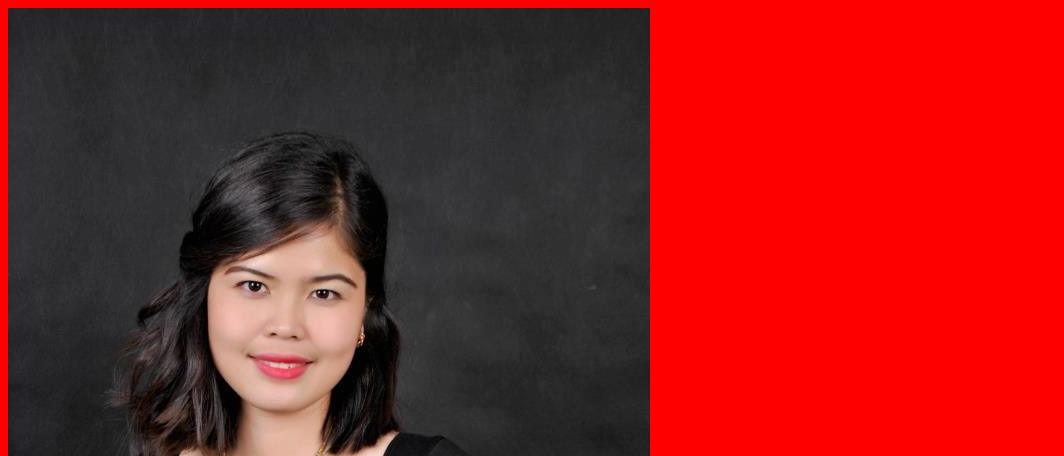
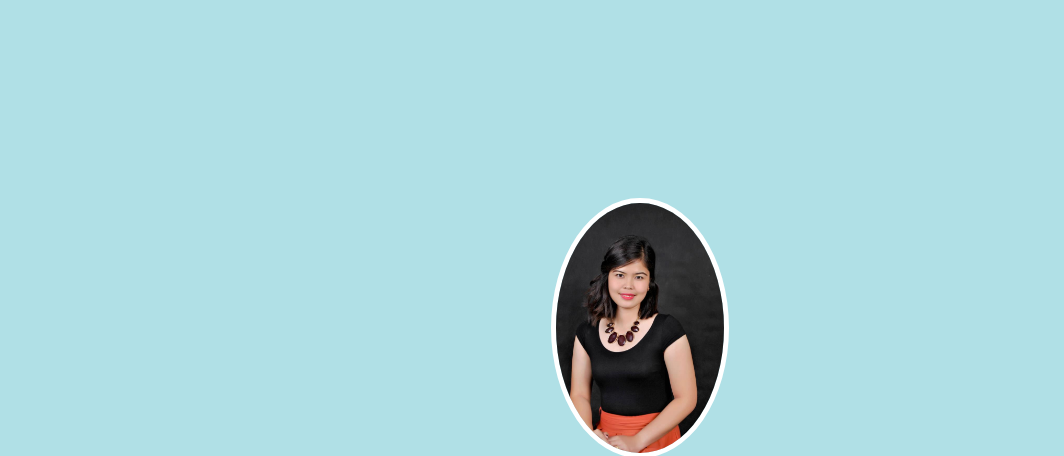
Before and after one commit to jovelynpoyaoan/mod00-00, a plain HTML site: page index.html in a window 1280 px wide. Shown: the top 456 px of the page, without its empty margins (0-1064 px from the left). Drawn offline with Linux system fonts and the light colour scheme.

Commit message:
My third commit

```diff
--- a/assets/css/style.css
+++ b/assets/css/style.css
@@ -1,3 +1,53 @@
+
+* {
+	padding: 0;
+	margin: 0;
+	font-family: 'Roboto Slab', serif;
+}
+
+
 body {
-	background-color: red;
+	/*background-color:powderblue;*/
 }
+
+#main-section {
+	background-color: powderblue
+}
+.about {
+	width: 60%;
+	/*margin: 0 auto;*/
+	text-align:center;
+	position: absolute;
+	top: 50%;
+	left: 50%;
+	transform: translate( -50%, -50%);
+}
+
+.my-picture {
+	height: 250px;
+	border-radius: 100%;
+	border-style: solid;
+	border-color: white;
+	border-width: 5px;
+}
+h1 {
+	color: #fff;
+	font-size:  50px;
+	font-weight: normal;
+}
+#portfolio-section {
+   background-color: orange
+}
+#skills-section {
+   background-color: yellow
+ }
+#about-section {
+   background-color: green
+ }
+
+#main-section,
+#portfolio-section,
+#skills-section,
+#about-section {
+     height: 100vh;
+}
--- a/index.html
+++ b/index.html
@@ -8,11 +8,18 @@
 	<title>Jovelyn Poyaoan-My Web Developer Portfolio </title>
 
     <link rel="stylesheet" type="text/css" href="assets/css/style.css">
+    <!--import google index -->
+    <link href="https://fonts.googleapis.com/css?family=Roboto+Slab" rel="stylesheet">
 
 </head>
 <body>
 	<main id="wrapper">
-		<img src="assets/img/me.jpg">
+
+		<section id= "main-section">
+
+			<div class="about">
+
+        <img class="my-picture" src="assets/img/me.jpg">
 
 		<h1>Jovelyn Poyaoan</h1>
 
@@ -20,6 +27,27 @@
 
 		<p class="bio">I am a Javascript and PHP developer, a Tuitt bootcamp student, a pharmacist who loves adventure and exciting things."</p>
 
+	       </div>
+
+       </section>
+        <!-- Portfolio section -->
+        <section id="portfolio-section">
+
+        	<h2>Portfolio Section</h2>
+
+       </section>
+
+       <section id="skills-section">
+
+           <h2>Skills Section</h2>
+
+       </section>
+
+        <section id="about-section">
+
+        	<h2>About Section</h2>
+
+       </section>
 </main>
     <!--Import custom scripts -->
     <script type="text/javascript" src="assets/js/script.js"></script>
```
